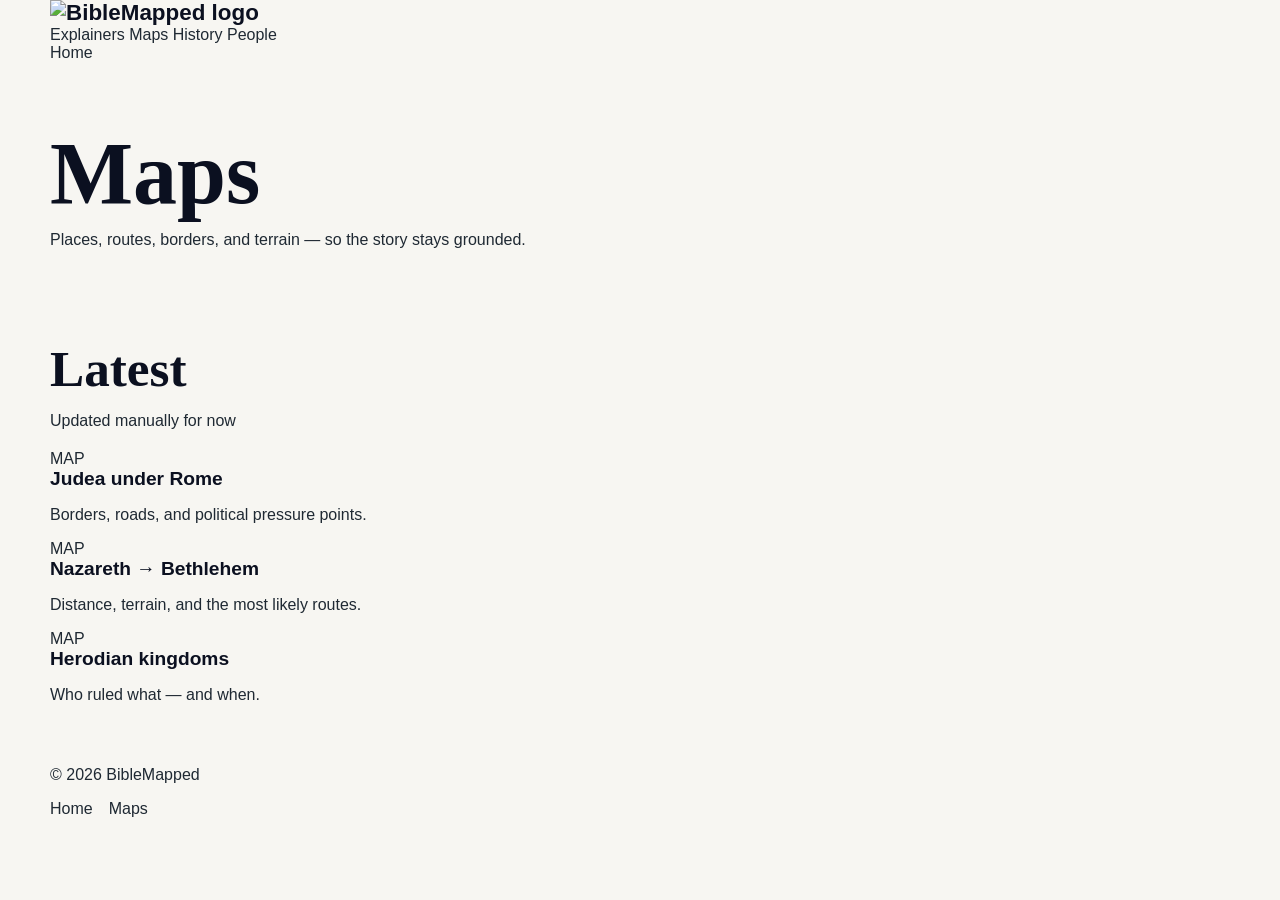
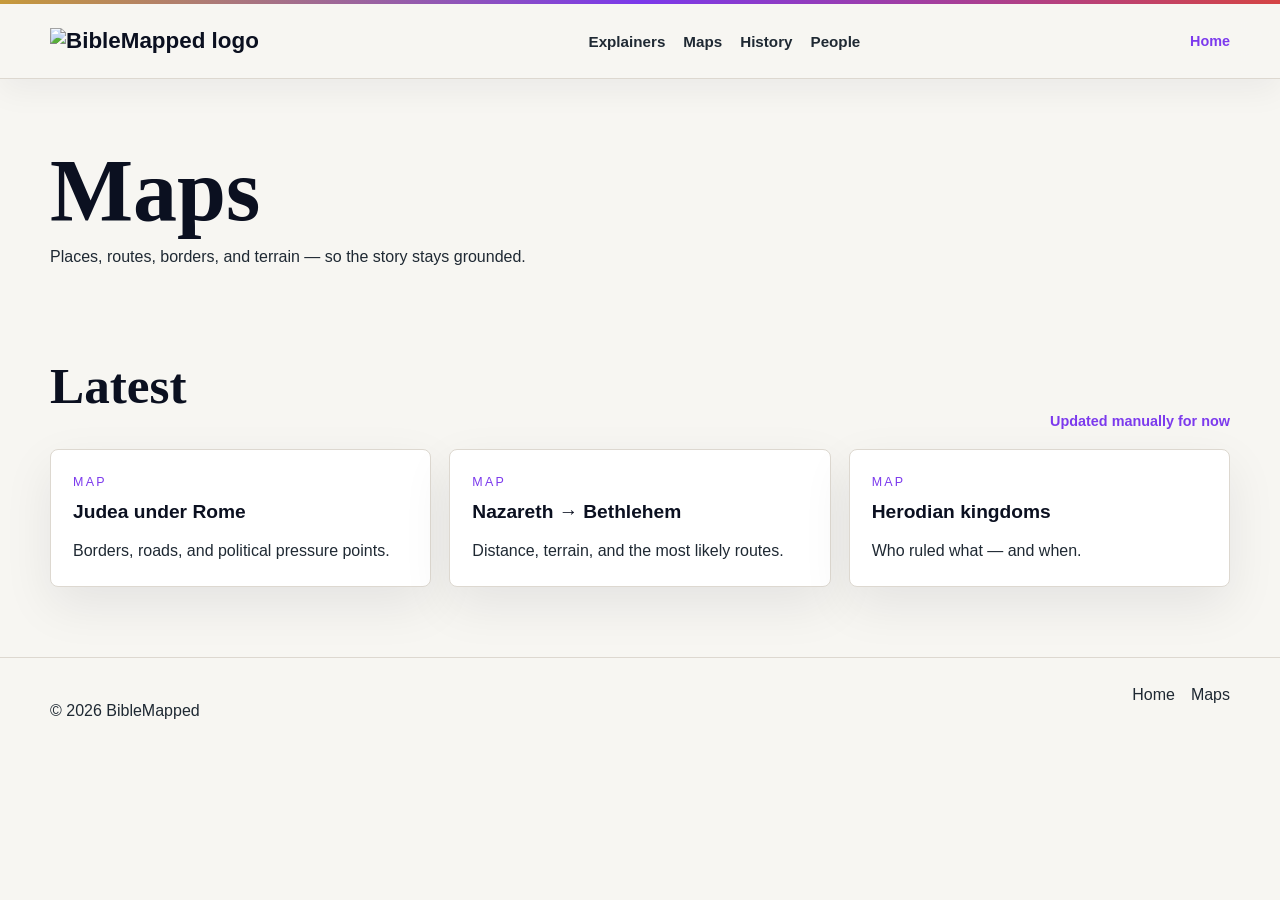

Polish site and remove unused media

--- a/src/styles.css
+++ b/src/styles.css
@@ -9,7 +9,7 @@
   --map-gold: #C89B3C;
   --border-soft: #DDD8D0;
   --surface: #FCFBF8;
-  --shadow-soft: 0 10px 30px rgba(11, 16, 32, 0.06);
+  --shadow-soft: 0 18px 50px rgba(11, 16, 32, 0.08);
 }
 
 * {
@@ -25,6 +25,8 @@ body {
   font-family: "DM Sans", sans-serif;
   background: var(--cloud-white);
   color: var(--gunmetal);
+  text-rendering: optimizeLegibility;
+  -webkit-font-smoothing: antialiased;
 }
 
 a {
@@ -32,21 +34,35 @@ a {
   text-decoration: none;
 }
 
+:focus-visible {
+  outline: 3px solid rgba(124, 58, 237, 0.35);
+  outline-offset: 4px;
+  border-radius: 8px;
+}
+
+.top-strip {
+  height: 4px;
+  background: linear-gradient(90deg, var(--map-gold), var(--electric-purple), var(--route-red));
+}
+
 .container {
   width: min(1180px, calc(100% - 40px));
   margin: 0 auto;
 }
 
-.site-header {
+.site-header,
+.header {
   position: sticky;
   top: 0;
   z-index: 100;
   background: rgba(247, 246, 242, 0.92);
-  backdrop-filter: blur(10px);
+  backdrop-filter: blur(16px);
   border-bottom: 1px solid var(--border-soft);
+  box-shadow: 0 12px 32px rgba(11, 16, 32, 0.05);
 }
 
-.nav-wrap {
+.nav-wrap,
+.header-inner {
   display: flex;
   align-items: center;
   justify-content: space-between;
@@ -61,19 +77,34 @@ a {
   color: var(--ink-navy);
 }
 
-.main-nav {
+.main-nav,
+.nav {
   display: flex;
   gap: 18px;
   flex-wrap: wrap;
 }
 
-.main-nav a {
+.main-nav a,
+.nav a {
   color: var(--gunmetal);
   font-size: 0.95rem;
+  font-weight: 700;
 }
 
-.main-nav a:hover {
+.main-nav a:hover,
+.nav a:hover {
   color: var(--electric-purple);
+}
+
+.header-actions {
+  display: flex;
+  align-items: center;
+}
+
+.see-all {
+  color: var(--electric-purple);
+  font-size: 0.9rem;
+  font-weight: 800;
 }
 
 .hero {
@@ -156,10 +187,11 @@ h3 {
 .hero-panel,
 .info-card,
 .category-card,
-.feature-card {
+.feature-card,
+.card {
   background: white;
   border: 1px solid var(--border-soft);
-  border-radius: 24px;
+  border-radius: 8px;
   box-shadow: var(--shadow-soft);
 }
 
@@ -172,12 +204,13 @@ h3 {
 .hero-card {
   background: var(--surface);
   border: 1px solid var(--border-soft);
-  border-radius: 20px;
+  border-radius: 8px;
   padding: 22px;
   width: 100%;
 }
 
-.tag {
+.tag,
+.kicker {
   display: inline-block;
   margin-bottom: 12px;
   font-size: 0.78rem;
@@ -196,6 +229,19 @@ h3 {
 
 .section-head {
   margin-bottom: 20px;
+}
+
+.section-head {
+  display: flex;
+  align-items: end;
+  justify-content: space-between;
+  gap: 18px;
+}
+
+.grid {
+  display: grid;
+  grid-template-columns: repeat(3, minmax(0, 1fr));
+  gap: 18px;
 }
 
 .card-grid,
@@ -218,32 +264,37 @@ h3 {
 
 .info-card,
 .category-card,
-.feature-card {
+.feature-card,
+.card {
   padding: 22px;
   transition: 0.2s ease;
 }
 
 .info-card:hover,
 .category-card:hover,
-.feature-card:hover {
+.feature-card:hover,
+.card:hover {
   transform: translateY(-3px);
   border-color: rgba(124, 58, 237, 0.35);
 }
 
 .info-card p,
 .category-card p,
-.feature-card p {
+.feature-card p,
+.card p {
   margin: 0;
   line-height: 1.7;
 }
 
-.site-footer {
+.site-footer,
+.footer {
   border-top: 1px solid var(--border-soft);
   margin-top: 40px;
   padding: 28px 0;
 }
 
-.footer-wrap {
+.footer-wrap,
+.footer-inner {
   display: flex;
   justify-content: space-between;
   gap: 24px;
@@ -260,11 +311,13 @@ h3 {
   .hero-grid,
   .card-grid.three,
   .card-grid.two,
-  .category-grid {
+  .category-grid,
+  .grid {
     grid-template-columns: 1fr;
   }
 
-  .main-nav {
+  .main-nav,
+  .nav {
     display: none;
   }
 
@@ -281,7 +334,7 @@ h3 {
 .short-frame {
   width: min(100%, 380px);
   aspect-ratio: 9 / 16;
-  border-radius: 28px;
+  border-radius: 8px;
   overflow: hidden;
   border: 1px solid var(--border-soft);
   box-shadow: var(--shadow-soft);
